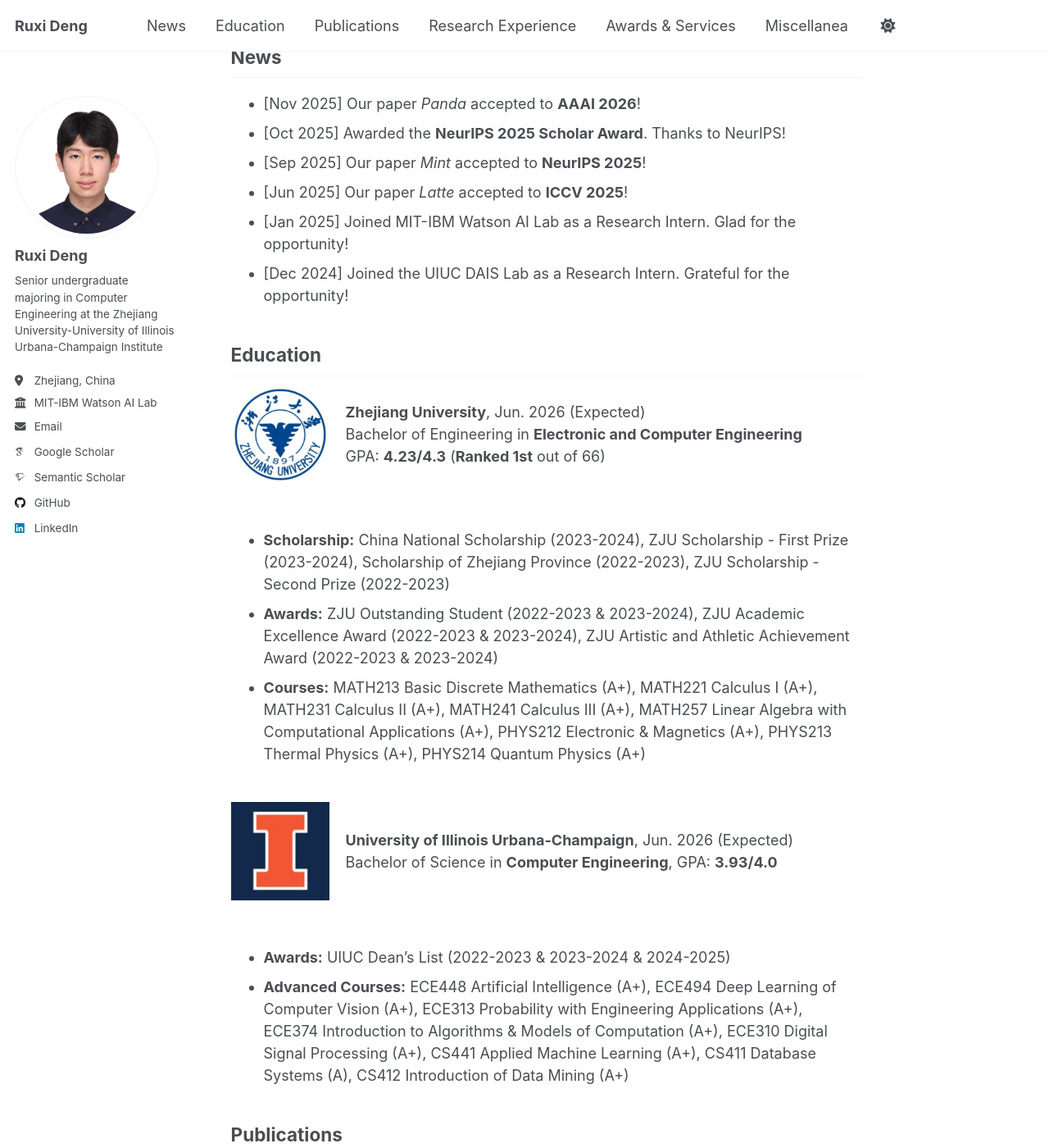
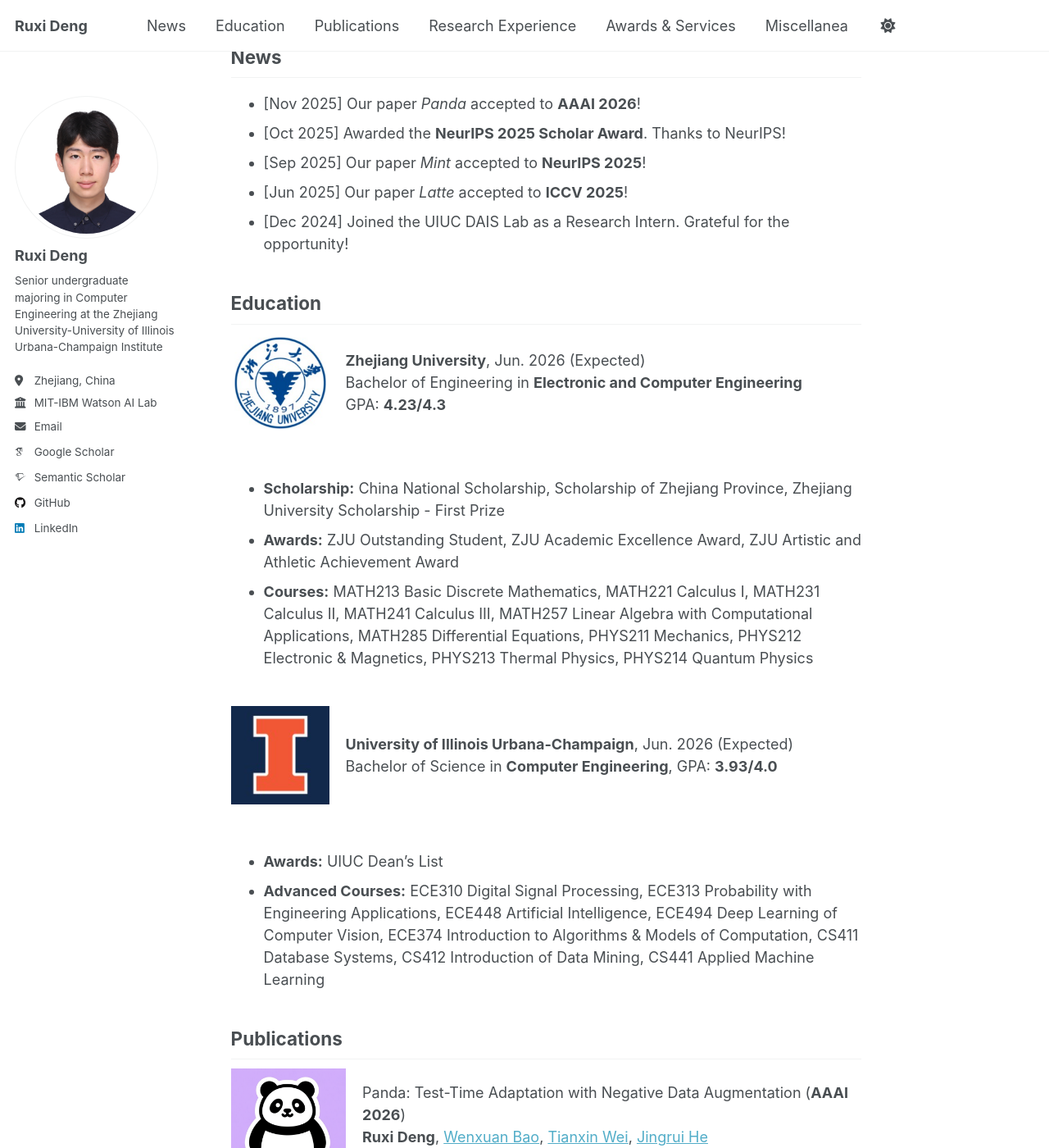
Before and after one commit to ruxideng/ruxideng.github.io, a Jekyll site: the page built from _pages/about.md, in a window 1280 px wide and 1400 px high, scrolled down 318 px. Shown: the whole window at 82% size. Built offline with Jekyll 4.4.1, drawn with Linux system fonts in a browser that asks for light colours; some web fonts are replaced; a script that is not in the unit is left out; some of the changed text lies outside the part shown.

Commit message:
Update about.md

```diff
--- a/_pages/about.md
+++ b/_pages/about.md
@@ -8,7 +8,7 @@ redirect_from:
 ---
 
 Hello! I'm **Ruxi Deng**, a final-year undergraduate student majoring in Computer Engineering at the <a href="https://zjui.intl.zju.edu.cn/en/">Zhejiang University-University of Illinois Urbana-Champaign Institute</a> pursuing dual degrees, co-cultivated by <a href="https://www.zju.edu.cn/english/">Zhejiang University</a> and the <a href="https://illinois.edu/">University of Illinois Urbana-Champaign</a>.
-		<br><br>During my junior year, I had the privilege of working as a research intern at the <a href="https://dais.cs.illinois.edu/">UIUC Data and Information Systems Lab</a> (specifically <a href="https://www.idea-isail.com/">iDEA-iSAIL Joint Lab</a>) advised by Prof. <a href="https://www.hejingrui.org/">Jingrui He</a>, and currently at the <a href="https://mitibmwatsonailab.mit.edu/">MIT-IBM Watson AI Lab</a> advised by Dr. <a href="https://people.csail.mit.edu/ganchuang/">Chuang Gan</a>.
+		<br><br>During my junior year, I had the privilege of working as a research intern at the <a href="https://dais.cs.illinois.edu/">UIUC Data and Information Systems Lab</a> (specifically <a href="https://www.idea-isail.com/">iDEA-iSAIL Joint Lab</a>) advised by Prof. <a href="https://www.hejingrui.org/">Jingrui He</a>.
 
 <h2 id="news">News</h2>
 
@@ -16,7 +16,6 @@ Hello! I'm **Ruxi Deng**, a final-year undergraduate student majoring in Compute
 - [Oct 2025] Awarded the **NeurIPS 2025 Scholar Award**. Thanks to NeurIPS!
 - [Sep 2025] Our paper *Mint* accepted to **NeurIPS 2025**!
 - [Jun 2025] Our paper *Latte* accepted to **ICCV 2025**!
-- [Jan 2025] Joined MIT-IBM Watson AI Lab as a Research Intern. Glad for the opportunity!
 - [Dec 2024] Joined the UIUC DAIS Lab as a Research Intern. Grateful for the opportunity!
 
 <h2 id="education">Education</h2>
@@ -26,13 +25,13 @@ Hello! I'm **Ruxi Deng**, a final-year undergraduate student majoring in Compute
   <div markdown="1">
 **Zhejiang University**, Jun. 2026 (Expected)<br>
 Bachelor of Engineering in **Electronic and Computer Engineering**<br>
-GPA: **4.23/4.3** (**Ranked 1st** out of 66)
+GPA: **4.23/4.3**
   </div>
 </div>
 <!-- no-space -->
-- **Scholarship:** China National Scholarship (2023-2024), ZJU Scholarship - First Prize (2023-2024), Scholarship of Zhejiang Province (2022-2023), ZJU Scholarship - Second Prize (2022-2023)
-- **Awards:** ZJU Outstanding Student (2022-2023 & 2023-2024), ZJU Academic Excellence Award (2022-2023 & 2023-2024), ZJU Artistic and Athletic Achievement Award (2022-2023 & 2023-2024)
-- **Courses:** MATH213 Basic Discrete Mathematics (A+), MATH221 Calculus I (A+), MATH231 Calculus II (A+), MATH241 Calculus III (A+), MATH257 Linear Algebra with Computational Applications (A+), PHYS212 Electronic & Magnetics (A+), PHYS213 Thermal Physics (A+), PHYS214 Quantum Physics (A+)<br><br>
+- **Scholarship:** China National Scholarship, Scholarship of Zhejiang Province, Zhejiang University Scholarship - First Prize
+- **Awards:** ZJU Outstanding Student, ZJU Academic Excellence Award, ZJU Artistic and Athletic Achievement Award
+- **Courses:** MATH213 Basic Discrete Mathematics, MATH221 Calculus I, MATH231 Calculus II, MATH241 Calculus III, MATH257 Linear Algebra with Computational Applications, MATH285 Differential Equations, PHYS211 Mechanics, PHYS212 Electronic & Magnetics, PHYS213 Thermal Physics, PHYS214 Quantum Physics<br><br>
 
 <div style="display:flex; align-items:center; gap:20px; margin-bottom:32px;" markdown="1">
   <img src="/images/uiuc.png" width="120">
@@ -42,8 +41,8 @@ Bachelor of Science in **Computer Engineering**, GPA: **3.93/4.0**
   </div>
 </div>
 <!-- no-space -->
-- **Awards:** UIUC Dean's List (2022-2023 & 2023-2024 & 2024-2025)
-- **Advanced Courses:** ECE448 Artificial Intelligence (A+), ECE494 Deep Learning of Computer Vision (A+), ECE313 Probability with Engineering Applications (A+), ECE374 Introduction to Algorithms & Models of Computation (A+), ECE310 Digital Signal Processing (A+), CS441 Applied Machine Learning (A+), CS411 Database Systems (A), CS412 Introduction of Data Mining (A+)
+- **Awards:** UIUC Dean's List
+- **Advanced Courses:** ECE310 Digital Signal Processing, ECE313 Probability with Engineering Applications, ECE448 Artificial Intelligence, ECE494 Deep Learning of Computer Vision, ECE374 Introduction to Algorithms & Models of Computation, CS411 Database Systems, CS412 Introduction of Data Mining, CS441 Applied Machine Learning
 
 <h2 id="publications">Publications</h2>
 
@@ -87,47 +86,22 @@ I worked as a research intern focusing on Test-Time Adaptation of Vision-Languag
   </div>
 </div>
 
-<div style="display:flex; align-items:center; gap:20px; margin-bottom:32px;" markdown="1">
-  <img src="/images/mitibm.png" width="200">
-  <div markdown="1">
-**MIT-IBM Watson AI Laboratory**
-*Jan. 2025 – Present*
-*Supervisor: Dr. Chuang Gan, Principal Research Staff Member, MIT–IBM Watson AI Lab*
-I worked as a research intern and focused on Embodied AI in Virtual Community and Dynamic Navigation.
-  </div>
-</div>
-
 
 <h2 id="awards">Awards & Services</h2>
 
 Scholarship
-- **China National Scholarship** (2023-2024) -- ***National Top 0.2%***
-- ZJU Scholarship - First Prize (2023-2024)
-- Scholarship of Zhejiang Province (2022-2023)
-- ZJU Scholarship - Second Prize (2022-2023)
+- China National Scholarship
+- Scholarship of Zhejiang Province
+- Zhejiang University Scholarship - First Prize
 
 Awards
-- **NeurIPS 2025** Scholar Award (2025)
-- **UIUC Dean's List** (2022-2023 & 2023-2024 & 2024-2025)
-- ZJU Outstanding Student (2022-2023 & 2023-2024)
-- ZJU Academic Excellence Award (2022-2023 & 2023-2024)
-- ZJU Artistic and Athletic Achievement Award (2022-2023 & 2023-2024)
-
-Services<br>
-- Program Committee/Reviewer for AAAI 2026, CVPR 2026
-- Volunteer, <a href="https://dailybreadsoupkitchen.com/">Daily Bread Soup Kitchen</a> (Community Food Service)
-
-Teaching Assistant<br>
-- RHET101 *Principles of Writing* (23 Fall)
-- RHET102 *Principles of Research* (24 Spring)
+- UIUC Dean's List
+- NeurIPS 2025 Scholar Award
+- ZJU Outstanding Student
+- ZJU Academic Excellence Award
+- ZJU Artistic and Athletic Achievement Award
 
 Sports Achievements<br>
 - *First Prize*, 100m Sprint, 1st International Campus Games, International Campus ZJU 2023
 - *First Prize*, 10x50m Relay, 1st International Campus Games, International Campus ZJU 2023
 - *First Prize*, 10x50m Relay, Field and Track Games, ZJU 2023
-
-<h2 id="miscellanea">Miscellanea</h2>
-
-Sports have always been an essential part of my life. I enjoy exploring many different sports—basketball, swimming, tennis, badminton, soccer—often starting with no prior experience, simply driven by curiosity and joy. Sports make life more colorful and fulfilling, and they offer a way to reflect on meaning, purpose, and self-growth. Among all of them, sprinting is the one that truly captivates me.
-
-I believe that sprinting has ingrained in me a spirit of resilience and perseverance that continues to shape my studies, my research, and my life. No one remains forever the strongest on the track, nor the eternal winner—but for me, the meaning lies in the pursuit itself. That is what it means to be a runner.
```
Also changed, not shown: other parts of _pages/about.md (+1 -1 lines).
